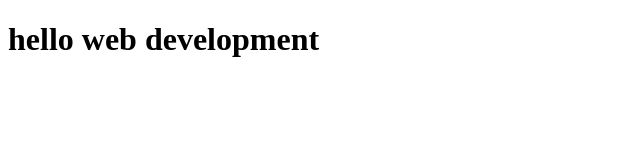
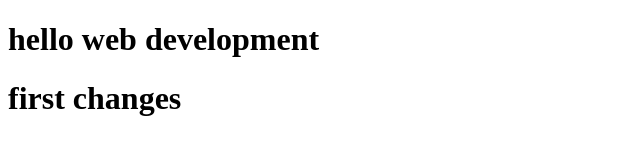
Before and after one commit to Fatim-Naveed/coursera-test, a plain HTML site: page site/index.html in a window 1280 px wide. Shown: the whole page, without its empty margins (0-640 px from the left). Drawn offline with Linux system fonts and the light colour scheme.

Commit message:
first change.

```diff
--- a/site/index.html
+++ b/site/index.html
@@ -7,5 +7,6 @@
 </head>
 <body>
     <h1>hello web development</h1>
+    <h1>first changes</h1>
 </body>
 </html>
```
